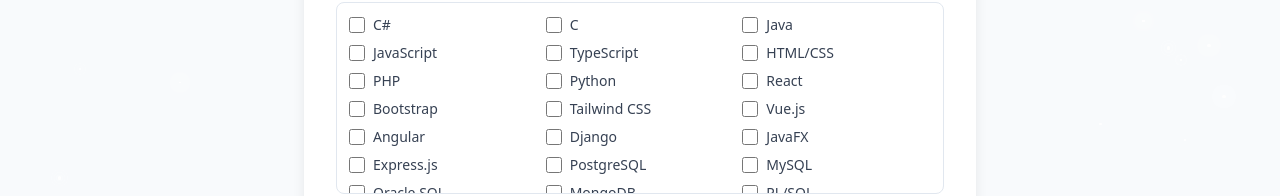
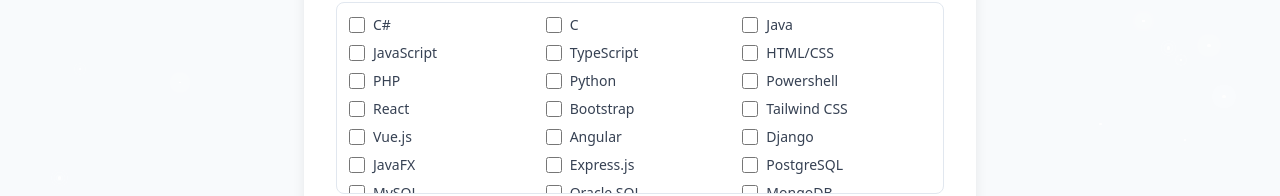
Before and after one commit to NicodeH/portfolio-mern, a React (Vite) app in the folder client/: page /new-project in a window 1280 px wide. Shown: the part 520-716 px from the top of the page. Built offline with nearby package versions, Linux system fonts and the light colour scheme; no server answers.

Commit message:
Category added again

```diff
--- a/client/src/pages/ProjectForm.jsx
+++ b/client/src/pages/ProjectForm.jsx
@@ -41,7 +41,7 @@
 
   // List of categories/tags user can select from
   const categories = [
-    "C#", "C", "Java", "JavaScript", "TypeScript", "HTML/CSS", "PHP", "Python",
+    "C#", "C", "Java", "JavaScript", "TypeScript", "HTML/CSS", "PHP", "Python", "Powershell",
     "React", "Bootstrap", "Tailwind CSS", "Vue.js", "Angular", "Django", "JavaFX", "Express.js",
     "PostgreSQL", "MySQL", "Oracle SQL", "MongoDB", "PL/SQL",
     "VS Code", "PyCharm", "IntelliJ IDEA",
```
